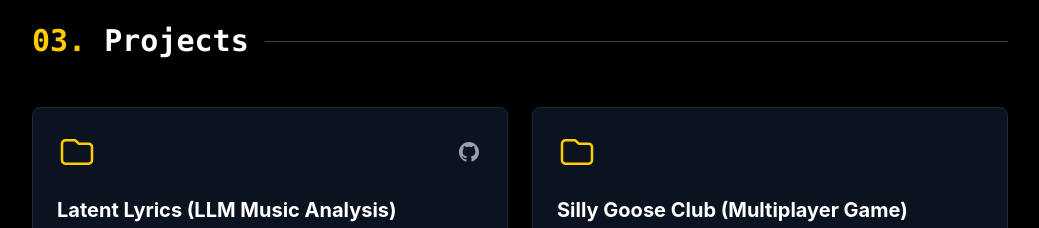
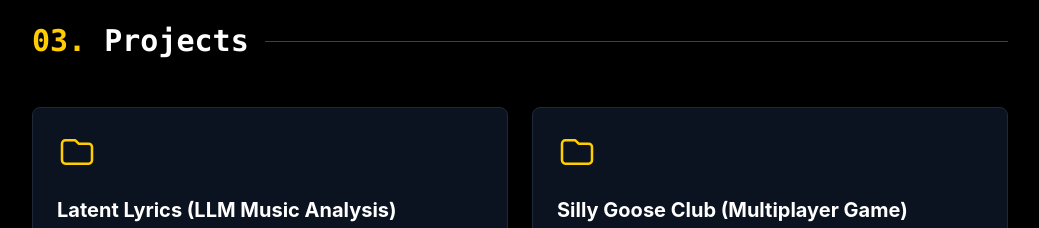
Before and after one commit to evasingh29/eva-portfolio, a Vue app: page / in a window 1280 px wide. Shown: the part 2680-2908 px from the top of the page, without its empty margins (120-1159 px from the left). Built offline with nearby package versions, Linux system fonts and the light colour scheme.

Commit message:
removed github icon (didn't fit the theme anymore)

```diff
--- a/src/components/Projects.vue
+++ b/src/components/Projects.vue
@@ -27,22 +27,6 @@
             </div>
 
             <div class="flex items-center gap-3">
-
-              <!-- GitHub Icon -->
-              <a
-                v-if="project.githubUrl"
-                :href="project.githubUrl"
-                target="_blank"
-                rel="noopener noreferrer"
-                class="text-gray-400 hover:text-iowa-gold transition-colors p-1"
-                title="View Source Code on GitHub"
-                aria-label="GitHub Repository"
-              >
-                <svg class="w-5 h-5" fill="currentColor" viewBox="0 0 24 24">
-                  <path d="M12 0c-6.626 0-12 5.373-12 12 0 5.302 3.438 9.8 8.207 11.387.599.111.793-.261.793-.577v-2.234c-3.338.726-4.033-1.416-4.033-1.416-.546-1.387-1.333-1.756-1.333-1.756-1.089-.745.083-.729.083-.729 1.205.084 1.839 1.237 1.839 1.237 1.07 1.834 2.807 1.304 3.492.997.107-.775.418-1.305.762-1.604-2.665-.305-5.467-1.334-5.467-5.931 0-1.311.469-2.381 1.236-3.221-.124-.303-.535-1.524.117-3.176 0 0 1.008-.322 3.301 1.23.957-.266 1.983-.399 3.003-.404 1.02.005 2.047.138 3.006.404 2.291-1.552 3.297-1.23 3.297-1.23.653 1.653.242 2.874.118 3.176.77.84 1.235 1.911 1.235 3.221 0 4.609-2.807 5.624-5.479 5.921.43.372.823 1.102.823 2.222v3.293c0 .319.192.694.801.576 4.765-1.589 8.199-6.086 8.199-11.386 0-6.627-5.373-12-12-12z"/>
-                </svg>
-              </a>
-
               <!-- Live Site Icon -->
               <a
                 v-if="project.liveUrl"
```
